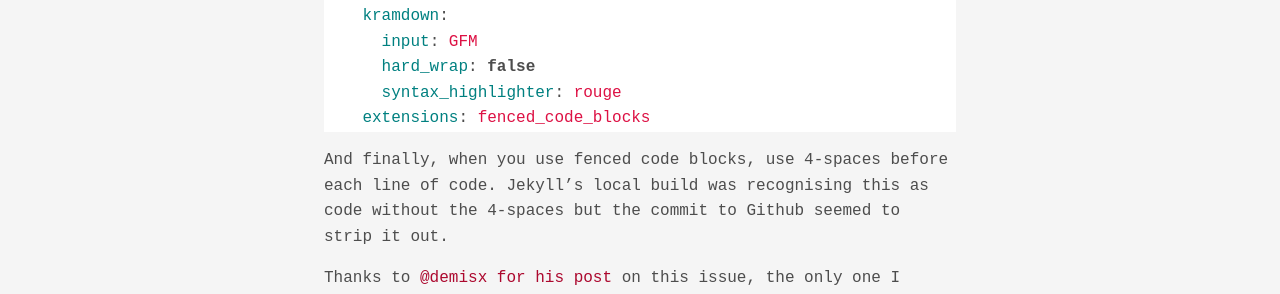
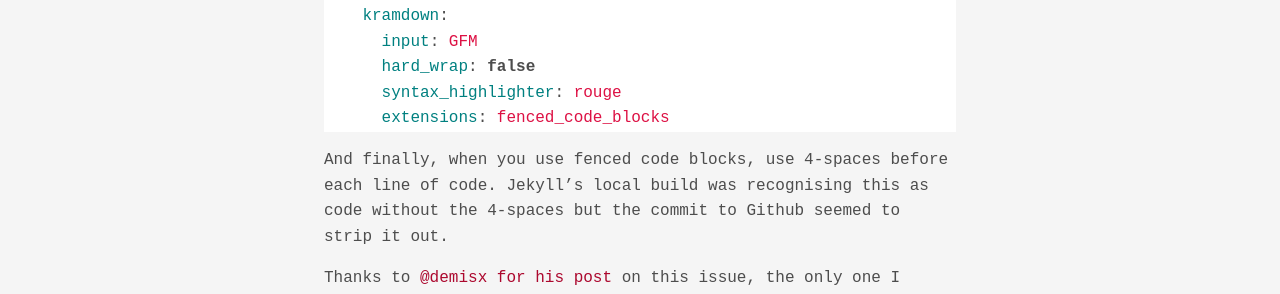
Before and after one commit to paulrbts/blog, a Jekyll site: the page built from _posts/site-news/2017-02-12-syntax-highlighting-jekyll.md, in a window 1280 px wide. Shown: the part 1550-1844 px from the top of the page. Built offline with Jekyll 4.4.1, drawn with Linux system fonts in a browser that asks for light colours; some web fonts are replaced.

Commit message:
syntax highlighting fix

````diff
--- a/_layouts/default.html
+++ b/_layouts/default.html
@@ -8,8 +8,8 @@
     <meta name="Keywords" content="macos, mac, os x, freebsd, bsd, unix, hacks, tips">
     <meta name="viewport" content="width=device-width, initial-scale=1">
     <link href="{{ site.baseurl }}/css/common.css" rel="stylesheet">
+    <link href="{{ site.baseurl }}/css/syntax.css" rel="stylesheet">
     <link href="https://fonts.googleapis.com/css?family=Expletus+Sans:bold|Share|Patua+One|Overpass+Mono" rel="stylesheet">
-    <link href="/css/syntax.css" rel="stylesheet">
     <link rel="shortcut icon" type="image/png" href="{{ site.baseurl }}/favicon.png">
   </head>
   <body>
--- a/_posts/site-news/2017-02-12-syntax-highlighting-jekyll.md
+++ b/_posts/site-news/2017-02-12-syntax-highlighting-jekyll.md
@@ -41,7 +41,7 @@
       input: GFM
       hard_wrap: false
       syntax_highlighter: rouge
-    extensions: fenced_code_blocks
+      extensions: fenced_code_blocks
 ```
 
 And finally, when you use fenced code blocks, use 4-spaces before each line of code. Jekyll's local build was recognising this as code without the 4-spaces but the commit to Github seemed to strip it out.
````
